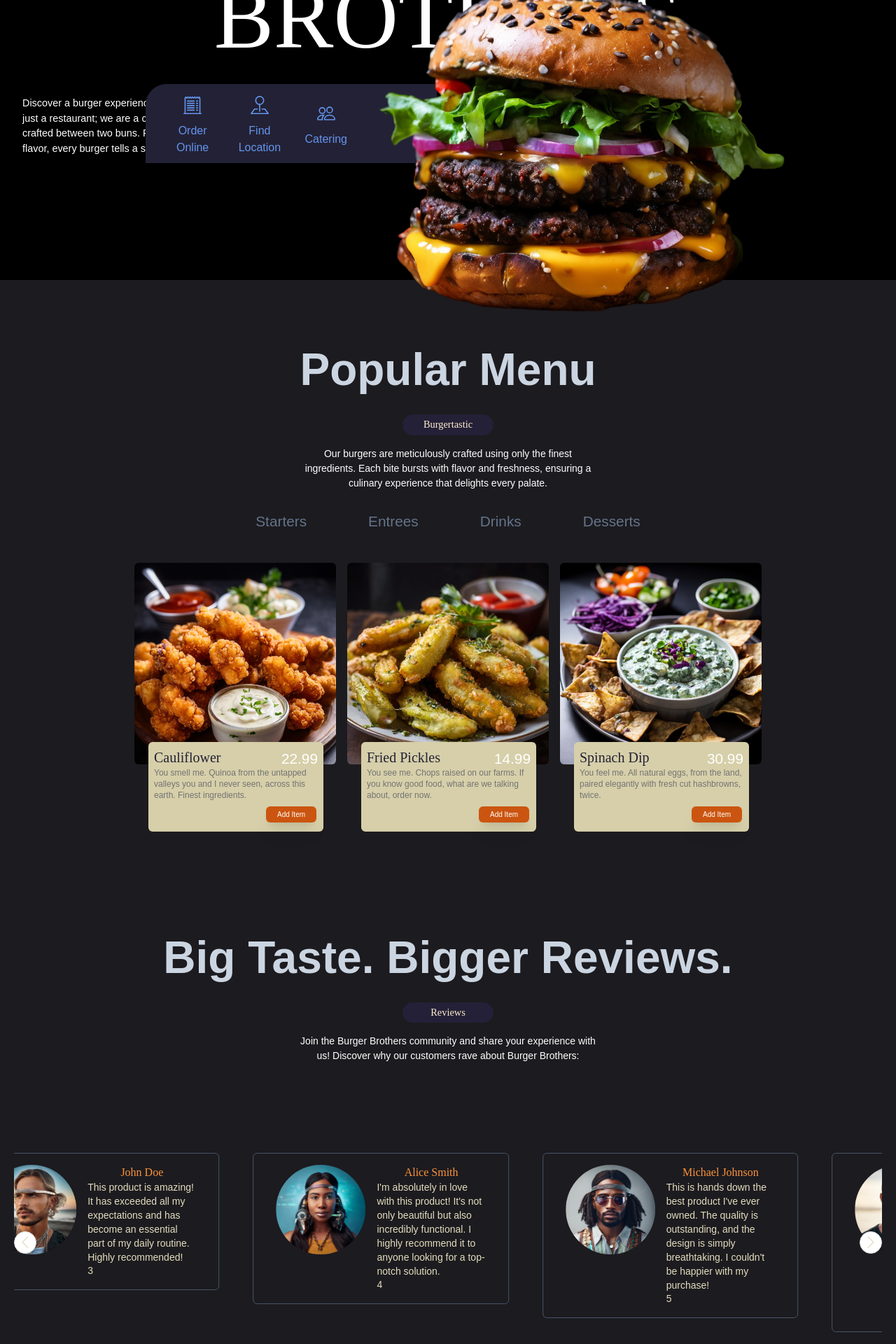
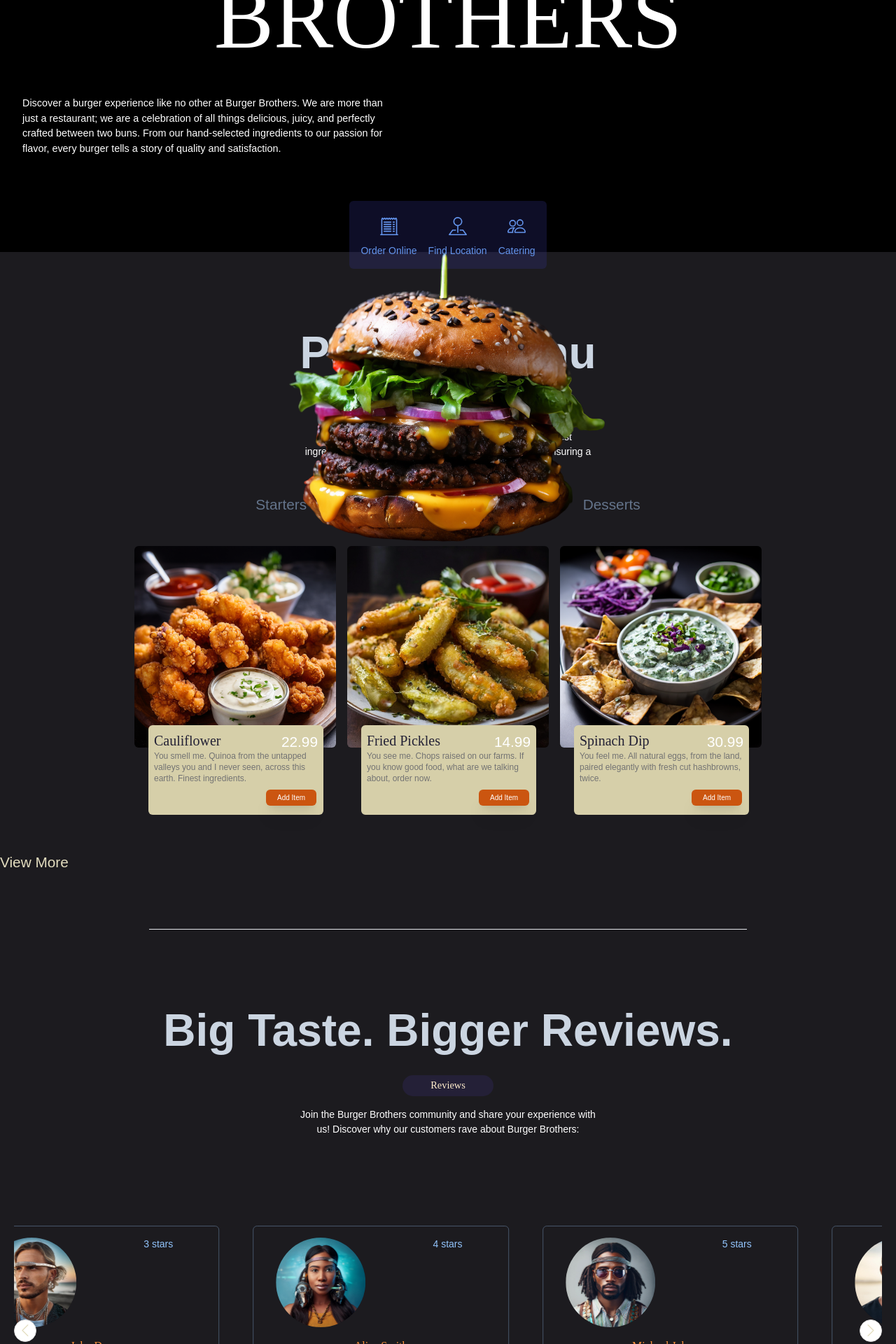
Before and after one commit to CEODemitri/burger-brothers, a SvelteKit app: page / in a window 1280 px wide. Shown: the part 280-2200 px from the top of the page at 70% size. Built offline with nearby package versions, Linux system fonts and the light colour scheme; a web font is replaced by a local one.

Commit message:
more revision of home.

```diff
--- a/src/components/Reviewers.svelte
+++ b/src/components/Reviewers.svelte
@@ -68,12 +68,16 @@
 	<div class="carousel__slides" bind:this={carousel}>
 		{#each slides as slide}
 			<div class="carousel__slide">
-				<article class="flex mx-4 border border-slate-600 rounded-md px-8 py-4 min-w-fit">
+				<article
+					class="flex flex-col mx-4 border border-slate-600 rounded-md px-8 py-4 min-w-fit relative"
+				>
 					<img src={slide.image} alt={slide.name} class="rounded-full w-32 h-32 p" />
 					<div class="carousel__text">
 						<h2 class="fs-300 ff-serif text-center text-orange-400">{slide.name}</h2>
 						<p class="text-sm">{slide.text}</p>
-						<p>{slide.ratings}</p>
+						<p class="absolute top-4 left-60 sm:left-[16rem] text-blue-300">
+							{slide.ratings} stars
+						</p>
 					</div>
 				</article>
 			</div>
--- a/src/components/SectionHeader.svelte
+++ b/src/components/SectionHeader.svelte
@@ -4,8 +4,8 @@
 	export let description;
 </script>
 
-<div class="text-center text-white flex flex-col mb-6 mt-20">
-	<h1 class="text-slate-300 ff-body letter-spacing-3 text-[32px] md:text-[64px] ff-serif font-bold">
+<div class="text-center text-white flex flex-col mb-6 mt-24">
+	<h1 class="text-slate-300 ff-sans letter-spacing-3 text-[32px] md:text-[64px] ff-serif font-bold">
 		{title}
 	</h1>
 	<p class="pill p-5 ff-serif">{pill}</p>
--- a/src/routes/+layout.svelte
+++ b/src/routes/+layout.svelte
@@ -52,7 +52,7 @@
 	<div class="navbar-center">
 		<a class="flex items-center justify-center" href="/" rel="ugc">
 			<figure>
-				<img src="../logos/noBg.png" alt="" class="w-16" />
+				<img src="../logos/noBg.png" alt="" class="w-16 ml-40 md:ml-0" />
 				<figcaption>
 					<h1 class="text-2xl font-bold text-gray-900 sr-only">Burger Brothers Logo</h1>
 				</figcaption>
@@ -60,7 +60,7 @@
 			<span class="sr-only">Burger Brothers</span>
 		</a>
 	</div>
-	<div class="navbar-end">
+	<div class="hidden md:flex navbar-end">
 		<button class="btn btn-ghost btn-circle">
 			<svg
 				xmlns="http://www.w3.org/2000/svg"
@@ -94,7 +94,7 @@
 	<nav>
 		<h6 class="footer-title">Social</h6>
 		<div class="grid grid-flow-col gap-4">
-			<a>
+			<a href="/">
 				<svg
 					xmlns="http://www.w3.org/2000/svg"
 					width="24"
@@ -107,7 +107,7 @@
 					></path>
 				</svg>
 			</a>
-			<a>
+			<a href="/">
 				<svg
 					xmlns="http://www.w3.org/2000/svg"
 					width="24"
--- a/src/routes/+page.svelte
+++ b/src/routes/+page.svelte
@@ -130,7 +130,7 @@
 <div class="home overflow-hidden">
 	<div class="hero-section text-white px-4 relative">
 		<h1
-			class="text-6xl md:text-8xl lg:text-[9rem] leading-[1em] ff-serif text-center uppercase pt-8 text"
+			class="text-5xl md:text-8xl lg:text-[9rem] leading-[1em] ff-serif text-center uppercase pt-8 text"
 		>
 			<span class="ff-sans">Burger </span>Brothers
 		</h1>
@@ -141,11 +141,9 @@
 			story of quality and satisfaction.
 		</p>
 
-		<article class="w-screen absolute top-0 grid grid-cols-12 gap-72">
+		<article class="flex justify-center">
 			<!-- call to action space -->
-			<section
-				class="hidden box fs-300 md:flex items-center md:space-x-8 h-fit -z-1 col-span-4 mt-[40vh]"
-			>
+			<section class="flex sm:flex-row text-sm py-4 bg-indigo-900/30 px-4 my-4 rounded-md">
 				<p class="links">
 					<svg
 						xmlns="http://www.w3.org/2000/svg"
@@ -197,13 +195,14 @@
 			</section>
 			<img
 				src="../HeroB.png"
-				alt=""
-				class="w-[37em] z-10 mt-60 md:mt-40 lg:mt-0 col-span-10 ml-36 md:ml-24 lg:ml-0 sm:col-span-8"
+				alt="juicy burger"
+				class="p-0 m-0 box-content w-[600px] hidden sm:inline-block absolute"
 			/>
 		</article>
 	</div>
 
 	<!-- popular menu -->
+	<div>
 		<SectionHeader {...popular} />
 		<div class="text-dark">
 			<article class="flex justify-center ff-sans m-5 fs-400 flex-wrap">
@@ -223,6 +222,9 @@
 				<Cards {...item} />
 			{/each}
 		</article>
+		<button class="m-auto text-center"><a href="/" class="">View More</a></button>
+		<hr class="my-20 w-2/3 m-auto" />
+	</div>
 
 	<!-- review section -->
 	<SectionHeader {...reviews} />
@@ -233,10 +235,10 @@
 	<!-- about section -->
 	<article class="bg-orange-900/10 h-fit py-10">
 		<SectionHeader {...about} />
-		<ul class="flex justify-center mt-16">
+		<ul class="flex justify-center mt-16 items-center m-auto">
 			{#each qualities as quality}
 				<li>
-					<h2 class="fade-in-out font-bold ff-serif text-xs">{quality}</h2>
+					<h2 class="fade-in-out font-bold ff-serif text-xs w-11/12">{quality}</h2>
 				</li>
 			{/each}
 		</ul>
@@ -306,24 +308,13 @@
 	}
 
 	.hero-section {
-		height: 600px;
+		height: 70vh;
 		background-color: #000000;
 	}
 
 	.text {
 		width: 100%;
-		font-size: clamp(5rem, 10vw, 9rem);
-	}
-
-	.box {
-		min-width: fit-content;
-		padding: 10px 36px;
-		padding-right: 8em;
-		background-color: #232135;
-		position: relative;
-		left: 15vw;
-		border-radius: 30px 0 30px 0;
-		text-align: center;
+		font-size: clamp(4rem, 10vw, 9rem);
 	}
 
 	.links {
@@ -340,8 +331,8 @@
 			height: fit-content;
 		}
 
-		.box {
-			padding-right: 2em;
+		.hero-section {
+			height: fit-content;
 		}
 	}
 
```
Lines whose indentation alone changed are shown as unchanged.
